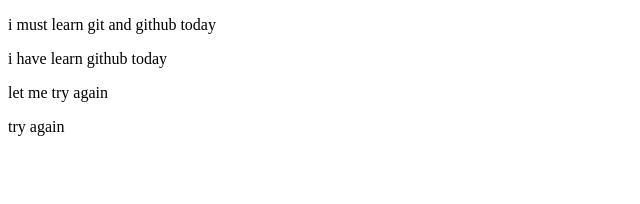
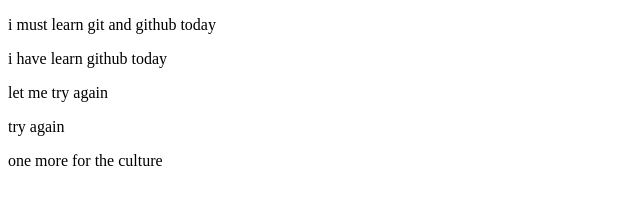
Before and after one commit to Ancestor247/my_2nd_websites, a plain HTML site: page index.html in a window 1280 px wide. Shown: the whole page, without its empty margins (0-640 px from the left). Drawn offline with Linux system fonts and the light colour scheme.

Commit message:
5th commit

```diff
--- a/index.html
+++ b/index.html
@@ -10,5 +10,6 @@
     <p>i have learn github today</p>
     <p>let me try again</p>
     <p>try again</p>
+    <p>one more for the culture</p>
   </body>
 </html>
```
